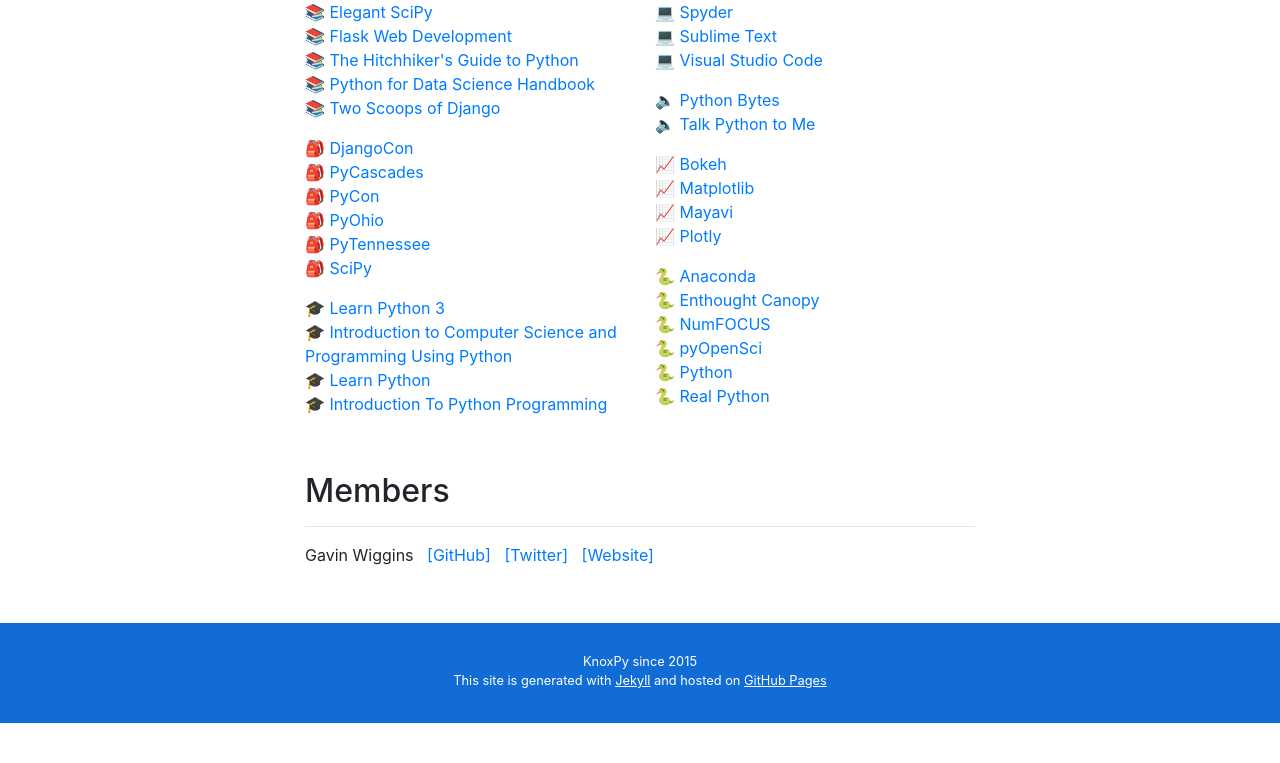
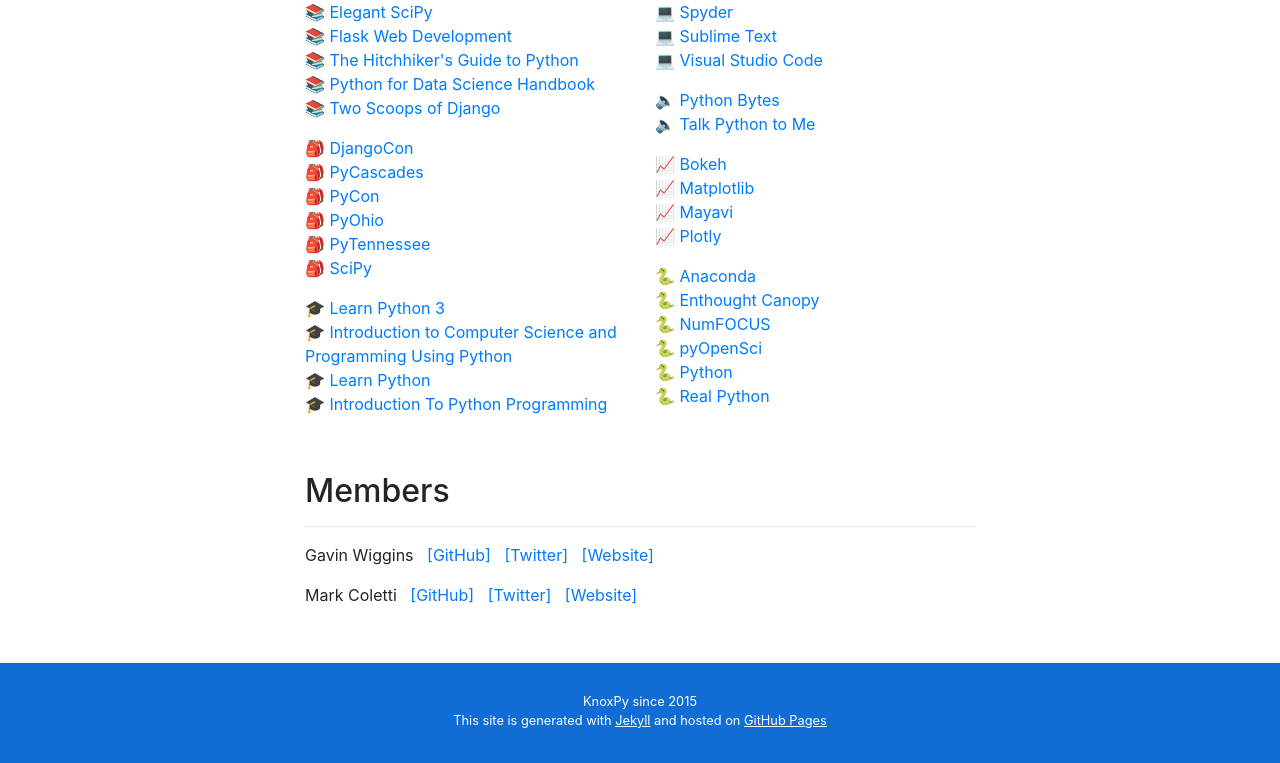
Before and after one commit to druveloper/knoxpy.github.io, a Jekyll site: the page built from index.html, in a window 1280 px wide and 900 px high, scrolled down 2968 px, cut to the strip 137-900 px from the top of the window. Built offline with Jekyll 4.4.1, drawn with Linux system fonts in a browser that asks for light colours; before the commit the page ends 3828 px from its top, so only the background shows below that.

Commit message:
Added myself, Mark Coletti

```diff
--- a/_data/members.yml
+++ b/_data/members.yml
@@ -5,3 +5,7 @@
   github: https://github.com/wigging
   twitter: https://twitter.com/wigging
   website: https://gavinw.me
+- name: Mark Coletti
+  github: https://github.com/piprrr
+  twitter: https://twitter.com/piprrr
+  website: https://www.researchgate.net/profile/Mark_Coletti
```
